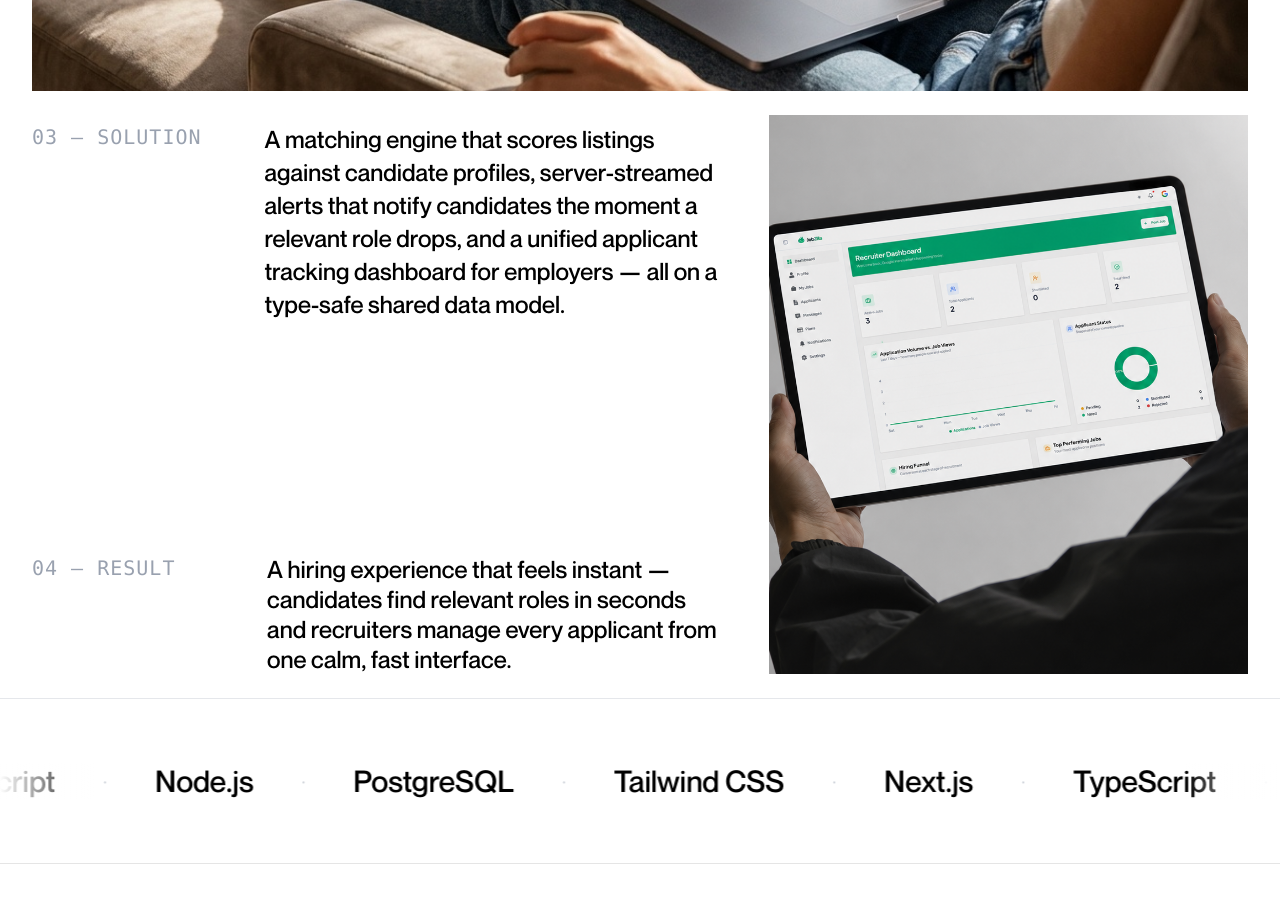
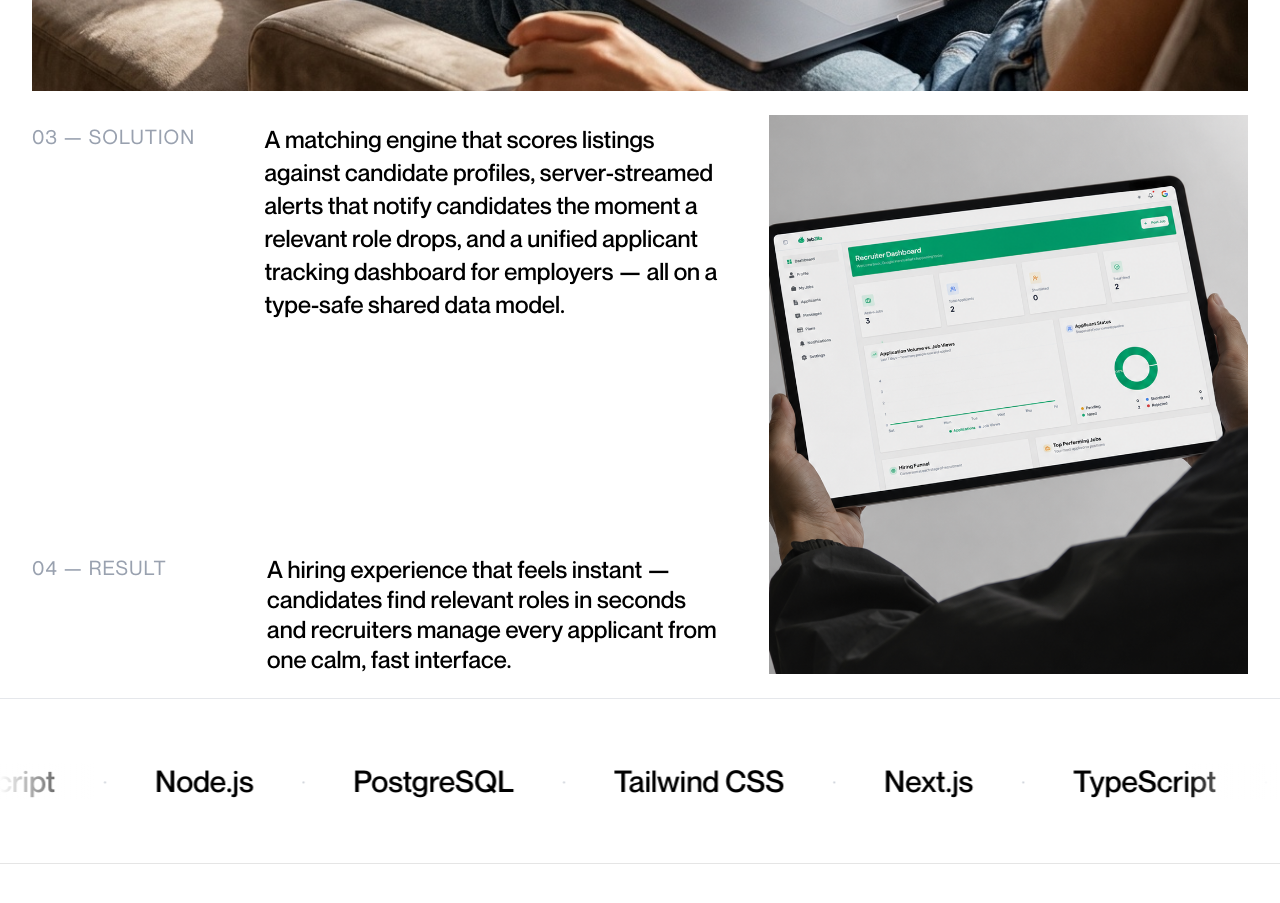
Before and after one commit to RahulKhanSuvo/RahulKhanSuvo, a Next.js app: page /project/JobZilla in a window 1280 px wide. Shown: the part 2620-3523 px from the top of the page. Built offline with nearby package versions, Linux system fonts and the light colour scheme; no server answers.

Commit message:
ui: update breakpoint responsiveness in SolutionResultSection

```diff
--- a/src/components/projectDetails/SolutionResultSection.tsx
+++ b/src/components/projectDetails/SolutionResultSection.tsx
@@ -34,31 +34,31 @@ export default function SolutionResultSection({
         />
 
         {/* Bottom Content & Side Image Grid */}
-        <div className="grid grid-cols-1 lg:grid-cols-12 gap-8 lg:gap-12 items-start">
+        <div className="grid grid-cols-1 md:grid-cols-12 gap-8 md:gap-12 items-start">
           {/* Left Column: Solution, Branding, and Result */}
-          <div className="lg:col-span-7 flex flex-col justify-between h-full pt-2">
+          <div className="md:col-span-7 flex flex-col justify-between h-full pt-2">
             {/* Solution Block */}
-            <div className="grid grid-cols-1 sm:grid-cols-12 gap-2 items-start">
-              <span className="sm:col-span-4 text-base md:text-xl font-mono uppercase text-gray-400 tracking-wider">
+            <div className="flex flex-col lg:grid grid-cols-1 sm:grid-cols-12 gap-2 items-start">
+              <span className="sm:col-span-4 text-base lg:text-xl  uppercase text-gray-400 tracking-wider">
                 {solutionIndex}
               </span>
-              <p className="sm:col-span-8 text-base md:text-2xl font-medium text-black leading-snug">
+              <p className="sm:col-span-8 text-base lg:text-2xl font-medium text-black leading-snug">
                 {solutionText}
               </p>
             </div>
             {/* Result Block */}
-            <div className="md:grid grid-cols-1 hidden sm:grid-cols-12 gap-4 items-start">
-              <span className="sm:col-span-4 text-base md:text-xl font-mono uppercase text-gray-400 tracking-wider">
+            <div className=" flex flex-col lg:grid grid-cols-12 gap-4 lg:items-start">
+              <span className="sm:col-span-4 text-base lg:text-xl  uppercase text-gray-400 tracking-wider">
                 {resultIndex}
               </span>
-              <h2 className="sm:col-span-8 text-base md:text-2xl font-medium text-black leading-tight">
+              <h2 className="sm:col-span-8 text-base lg:text-2xl font-medium text-black leading-tight">
                 {resultHeading}
               </h2>
             </div>
           </div>
 
           {/* Right Column: Tall Architectural Image */}
-          <div className="lg:col-span-5">
+          <div className="md:col-span-5">
             <div className="relative aspect-[3/3.50] w-full overflow-hidden bg-gray-100">
               <MotionImage
                 src={sideImageUrl}
@@ -66,11 +66,11 @@ export default function SolutionResultSection({
                 className="w-full aspect-[3/3.50]"
               />
             </div>
-            <div className="grid grid-cols-1 md:hidden sm:grid-cols-12 gap-2 pt-3.5 items-start">
-              <span className="sm:col-span-4 text-base md:text-xl font-mono uppercase text-gray-400 tracking-wider">
+            <div className="grid grid-cols-1 sm:grid-cols-12 gap-2 pt-3.5 items-start md:hidden">
+              <span className="sm:col-span-4 text-base lg:text-xl  uppercase text-gray-400 tracking-wider">
                 {resultIndex}
               </span>
-              <h2 className="sm:col-span-8 text-base md:text-2xl font-medium text-black leading-tight">
+              <h2 className="sm:col-span-8 text-base lg:text-2xl font-medium text-black leading-tight">
                 {resultHeading}
               </h2>
             </div>
```
